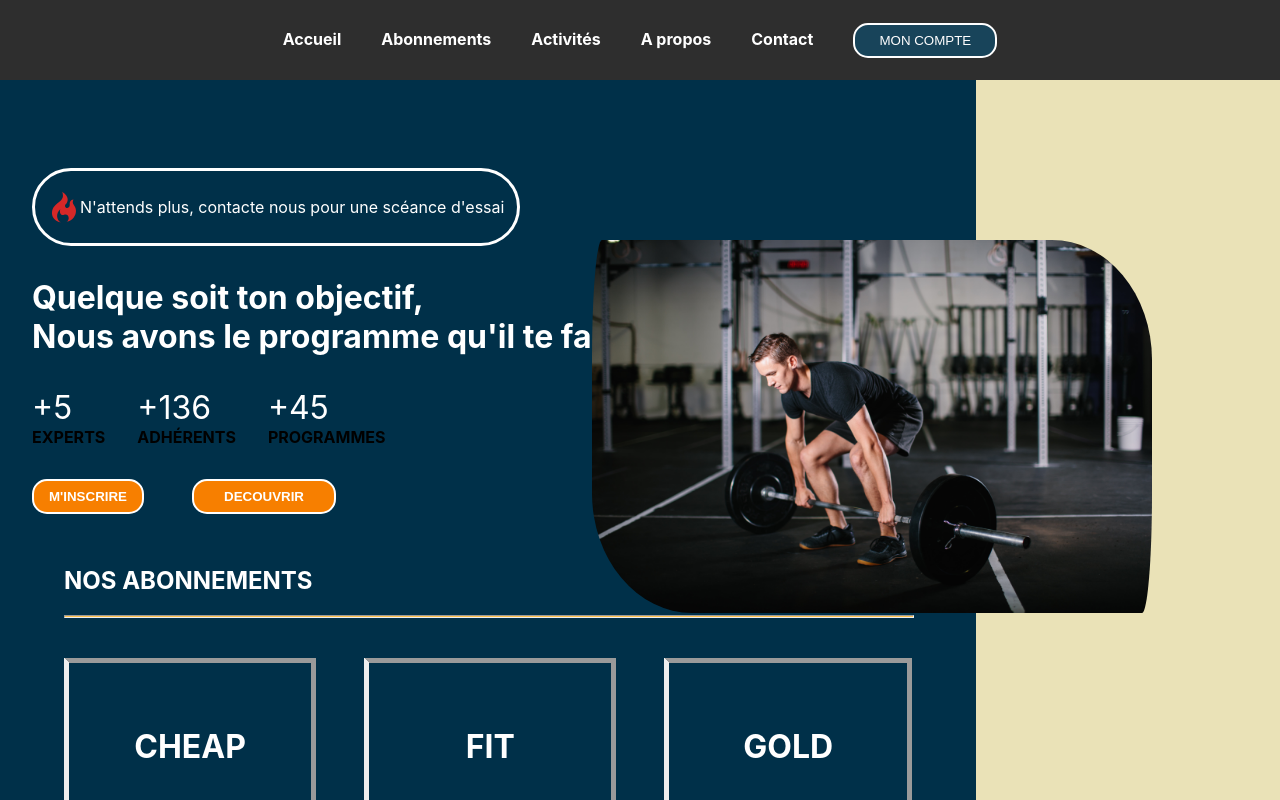
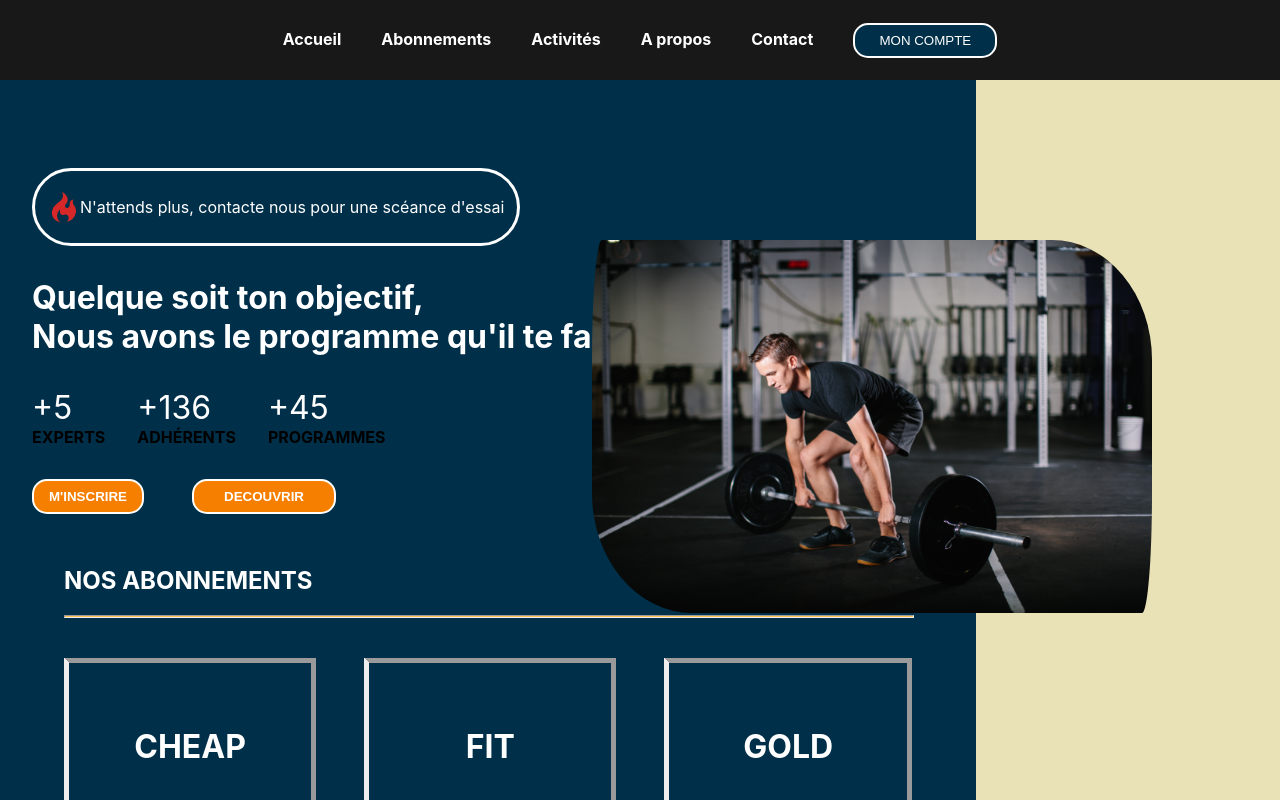
Before and after one commit to ChristelDeveza/Projet4, a React (Vite) app in the folder frontend/: page / in a window 1280 px wide. Shown: the top 800 px of the page. Built offline with nearby package versions, Linux system fonts and the light colour scheme.

Commit message:
z index on Navbar open

```diff
--- a/frontend/src/CSS/Navbar.css
+++ b/frontend/src/CSS/Navbar.css
@@ -3,8 +3,8 @@
   height: 80px;
   width: 100%;
   /* position: fixed; */
-  z-index : 999;
-  opacity: 0.9;
+
+  opacity: 2;
   display: flex;
   flex-direction: row;
   justify-content: center;
@@ -29,7 +29,7 @@
   font-weight: bolder;
 }
 .Navbar li:hover {
-  border-bottom : 5px solid blue;
+  border-bottom : 5px solid var(--prussian-blue);
 }
 
 .hamburger {
@@ -99,6 +99,7 @@
     height: 100vh;
     transform: translate(-100%);
     transition: transform 0.3s ease-out;
+    z-index: 10000;
   }
 
   .open {
```
